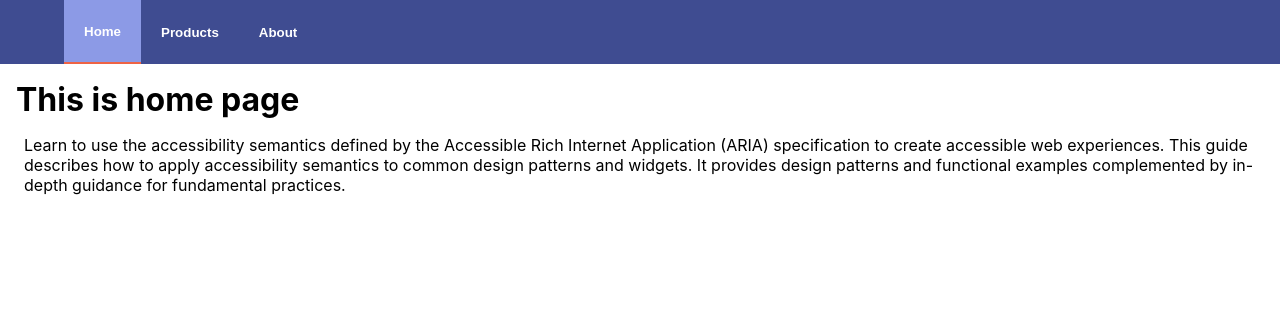
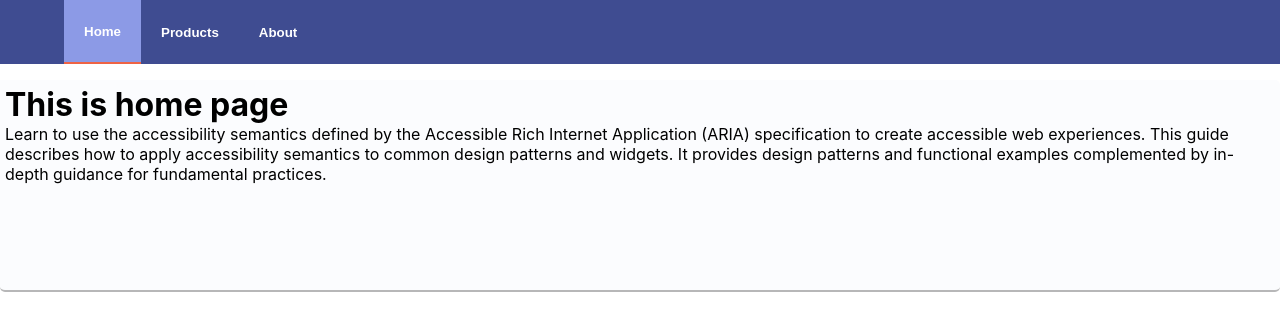
Before and after one commit to badbadgao/tab-group-exercise, a React (Create React App) app: page /home in a window 1280 px wide. Shown: the top 330 px of the page. Built offline with nearby package versions, Linux system fonts and the light colour scheme.

Commit message:
add attributes for tab panel

```diff
--- a/src/App.tsx
+++ b/src/App.tsx
@@ -7,7 +7,7 @@ import ProductsPage from 'pages/ProductsPage';
 import './css/index.css';
 
 import { Route, Switch, Redirect } from 'react-router-dom';
-import { tabs } from 'config/app.config';
+import { tabs, getTabId } from 'config/app.config';
 
 const App: React.FC = () => {
   return (
@@ -15,13 +15,13 @@ const App: React.FC = () => {
       <Tabs tabs={tabs} />
       <Switch>
         <Route path="/home">
-          <HomePage />
+          <HomePage tabId={getTabId('/home')} />
         </Route>
         <Route path="/about">
-          <AboutPage />
+          <AboutPage tabId={getTabId('/about')} />
         </Route>
         <Route path="/products">
-          <ProductsPage />
+          <ProductsPage tabId={getTabId('/products')} />
         </Route>
         <Route path="*">
           <Redirect to="/home" />
--- /dev/null
+++ b/src/components/TabPanelWrapper.tsx
@@ -0,0 +1,16 @@
+import React from 'react';
+
+type TProps = {
+  tabId: string;
+  children: React.ReactNode;
+};
+
+const TabPanelWrapper = ({ tabId, children }: TProps): JSX.Element => {
+  return (
+    <div id={`tabpanel-${tabId}`} role="tabpanel" aria-labelledby={`tab-${tabId}`} tabIndex={0}>
+      {children}
+    </div>
+  );
+};
+
+export default TabPanelWrapper;
--- a/src/components/Tabs/Tabs.scss
+++ b/src/components/Tabs/Tabs.scss
@@ -3,12 +3,13 @@
   height: 64px;
   background-color: #3f4c91;
   padding: 0 64px;
+}
 
-  ul {
-    display: flex;
-    flex-direction: row;
-    height: 100%;
-  }
+[role="tablist"] {
+  min-width: 550px;
+  display: flex;
+  flex-direction: row;
+  height: 100%;
 }
 
 [role="tab"],
@@ -29,10 +30,6 @@
   overflow: visible;
   outline: none;
   font-weight: bold;
-}
-
-[role="tablist"] {
-  min-width: 550px;
 }
 
 [role="tab"][aria-selected="true"] {
@@ -58,11 +55,12 @@
 }
 
 [role="tabpanel"] {
+  margin-top: 16px;
   padding: 5px;
-  border: 2px solid hsl(219deg 1% 72%);
+  border-bottom: 2px solid hsl(219deg 1% 72%);
   border-radius: 0 5px 5px;
   background: hsl(220deg 43% 99%);
-  min-height: 10em;
+  min-height: 200px;
   min-width: 550px;
   overflow: auto;
 }
--- a/src/components/Tabs/index.tsx
+++ b/src/components/Tabs/index.tsx
@@ -42,7 +42,7 @@ const Tabs = ({ tabs }: TProps): JSX.Element => {
    * When left arrow key is clicked, change tab to the next tab on the left. If the current active
    * tab is already the first tab, then change tab to the last tab
    */
-  const onKeyDown = (e: React.KeyboardEvent<HTMLUListElement>): void => {
+  const onKeyDown = (e: React.KeyboardEvent<HTMLDivElement>): void => {
     let isKeyDownHandled = false;
     switch (e.code) {
       case 'ArrowRight':
@@ -76,7 +76,7 @@ const Tabs = ({ tabs }: TProps): JSX.Element => {
 
   return (
     <nav className="tabs">
-      <ul role="tablist" onKeyDown={onKeyDown}>
+      <div role="tablist" onKeyDown={onKeyDown} aria-labelledby="nav-tablist">
         {tabs?.map((tab, tabIndex) => (
           <Tab
             key={tab.id}
@@ -86,7 +86,7 @@ const Tabs = ({ tabs }: TProps): JSX.Element => {
             selectedTabIndex={selectedTabIndex}
           />
         ))}
-      </ul>
+      </div>
     </nav>
   );
 };
--- a/src/config/app.config.ts
+++ b/src/config/app.config.ts
@@ -5,3 +5,7 @@ export const tabs: TTab[] = [
   { id: 'products', label: 'Products', link: '/products' },
   { id: 'about', label: 'About', link: '/about' },
 ];
+
+export const getTabId = (link: string): string => {
+  return tabs.find((tab) => tab.link === link)?.id || 'id-not-found';
+};
--- a/src/pages/AboutPage.tsx
+++ b/src/pages/AboutPage.tsx
@@ -1,10 +1,16 @@
 import React from 'react';
 
-const AboutPage = (): JSX.Element => {
+import TabPanelWrapper from 'components/TabPanelWrapper';
+
+type TProps = {
+  tabId: string;
+};
+
+const AboutPage = ({ tabId }: TProps): JSX.Element => {
   return (
-    <main>
+    <TabPanelWrapper tabId={tabId}>
       <h1>This is about page</h1>
-    </main>
+    </TabPanelWrapper>
   );
 };
 
--- a/src/pages/HomePage/HomePage.tsx
+++ b/src/pages/HomePage/HomePage.tsx
@@ -1,9 +1,15 @@
 import React from 'react';
+import TabPanelWrapper from 'components/TabPanelWrapper';
+
 import './HomePage.scss';
 
-const HomePage = (): JSX.Element => {
+type TProps = {
+  tabId: string;
+};
+
+const HomePage = ({ tabId }: TProps): JSX.Element => {
   return (
-    <main className="homepage">
+    <TabPanelWrapper tabId={tabId}>
       <h1>This is home page</h1>
       <p>
         Learn to use the accessibility semantics defined by the Accessible Rich Internet Application (ARIA)
@@ -11,7 +17,7 @@ const HomePage = (): JSX.Element => {
         common design patterns and widgets. It provides design patterns and functional examples complemented by in-depth
         guidance for fundamental practices.
       </p>
-    </main>
+    </TabPanelWrapper>
   );
 };
 
--- a/src/pages/ProductsPage.tsx
+++ b/src/pages/ProductsPage.tsx
@@ -1,10 +1,15 @@
 import React from 'react';
+import TabPanelWrapper from 'components/TabPanelWrapper';
 
-const ProductsPage = (): JSX.Element => {
+type TProps = {
+  tabId: string;
+};
+
+const ProductsPage = ({ tabId }: TProps): JSX.Element => {
   return (
-    <main>
+    <TabPanelWrapper tabId={tabId}>
       <h1>This is products page</h1>
-    </main>
+    </TabPanelWrapper>
   );
 };
 
```
